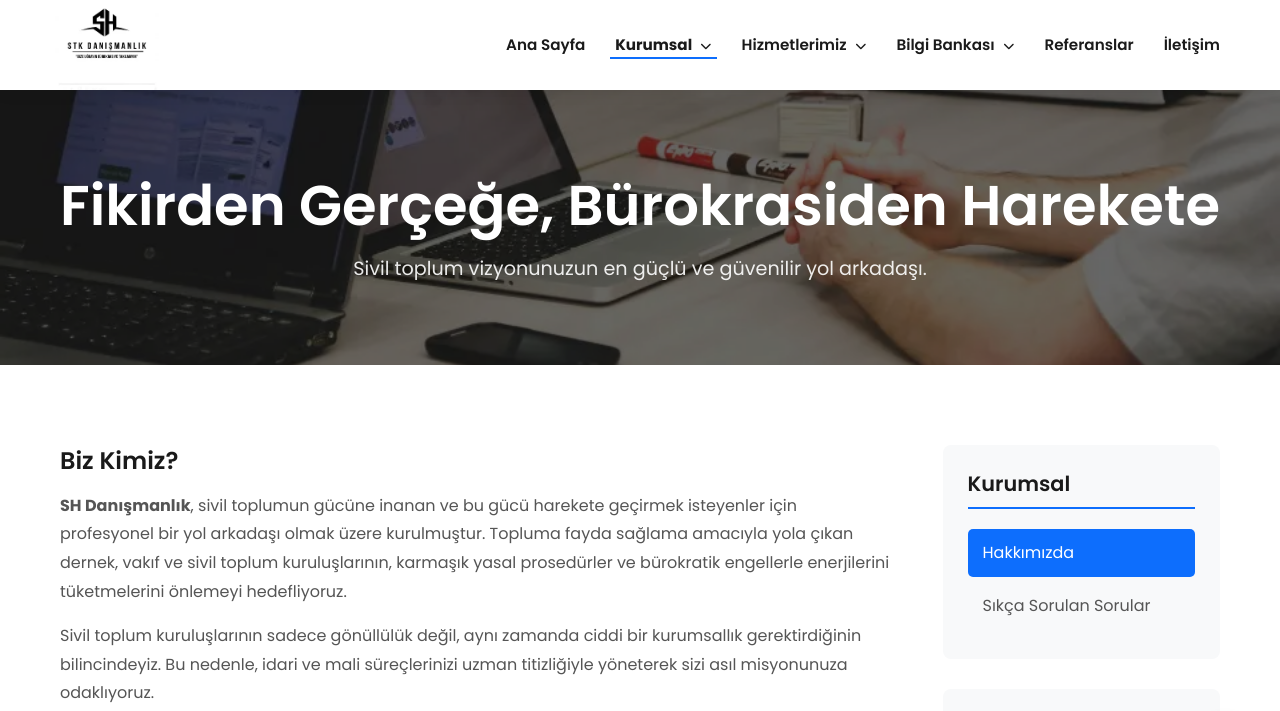
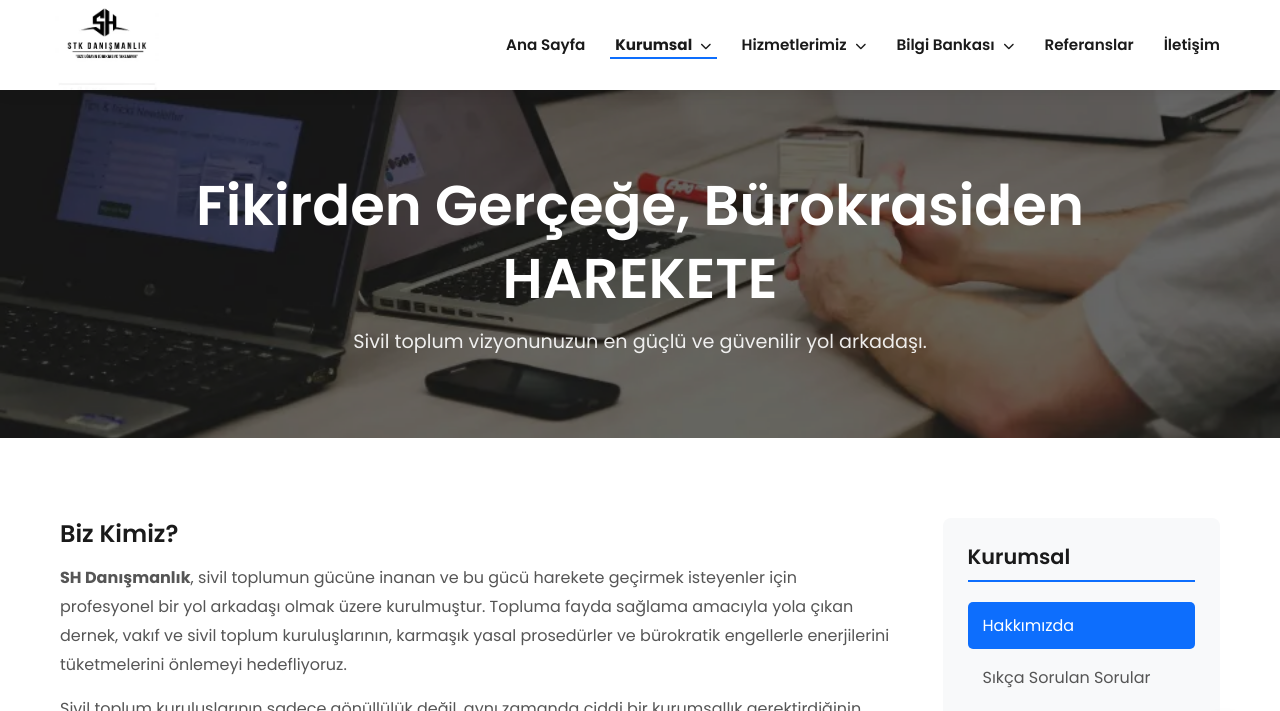
Before and after one commit to sifaaraa-png/stk, an Eleventy site: page hakkimizda.html in a window 1280 px wide. Shown: the top 711 px of the page. Built offline with nearby package versions, Linux system fonts and the light colour scheme; Eleventy itself is replaced by a stand-in of ours; files that its build step writes are made by us from their sources.

Commit message:
Update Kurumsal “hakkimizda”

```diff
--- a/hakkimizda.html
+++ b/hakkimizda.html
@@ -1,10 +1,12 @@
 ---
 layout: layouts/fullwidth.html
-title: "Fikirden Gerçeğe, Bürokrasiden Harekete"
-description: "Fikirden gerçeğe, bürokrasiden harekete! SH Danışmanlık olarak dernek ve vakıf süreçlerindeki uzmanlığımız, vizyonumuz ve değerlerimizle yanınızdayız."
-excerpt: "Sivil toplum vizyonunuzun en güçlü ve güvenilir yol arkadaşı."
-banner_image: "/img/hakkimizda-bg.webp"
-permalink: "/hakkimizda.html"
+title: Fikirden Gerçeğe, Bürokrasiden HAREKETE
+description: Fikirden gerçeğe, bürokrasiden harekete! SH Danışmanlık olarak
+  dernek ve vakıf süreçlerindeki uzmanlığımız, vizyonumuz ve değerlerimizle
+  yanınızdayız.
+excerpt: Sivil toplum vizyonunuzun en güçlü ve güvenilir yol arkadaşı.
+banner_image: /img/hakkimizda-bg.webp
+permalink: /hakkimizda.html
 ---
 
 <style>
```
